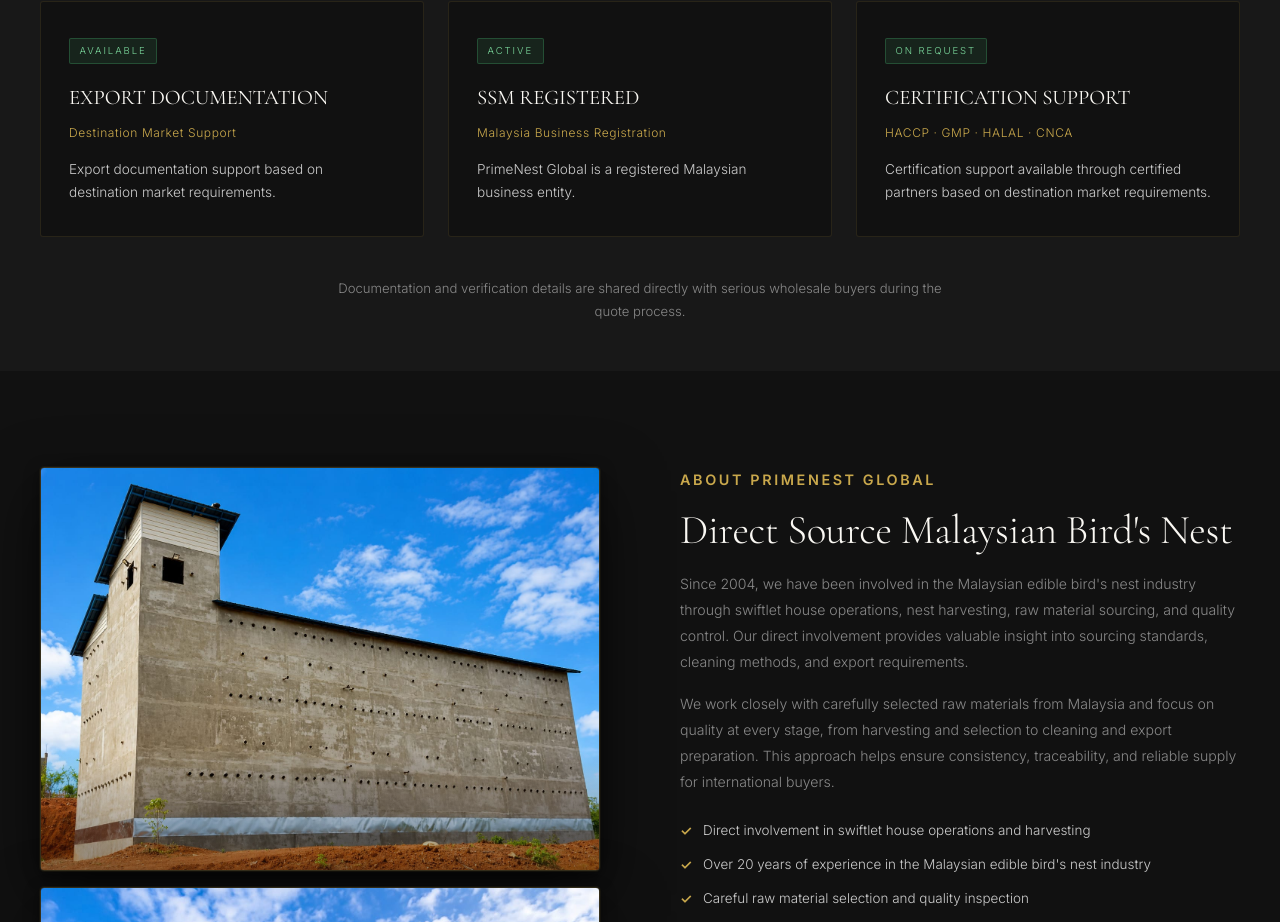
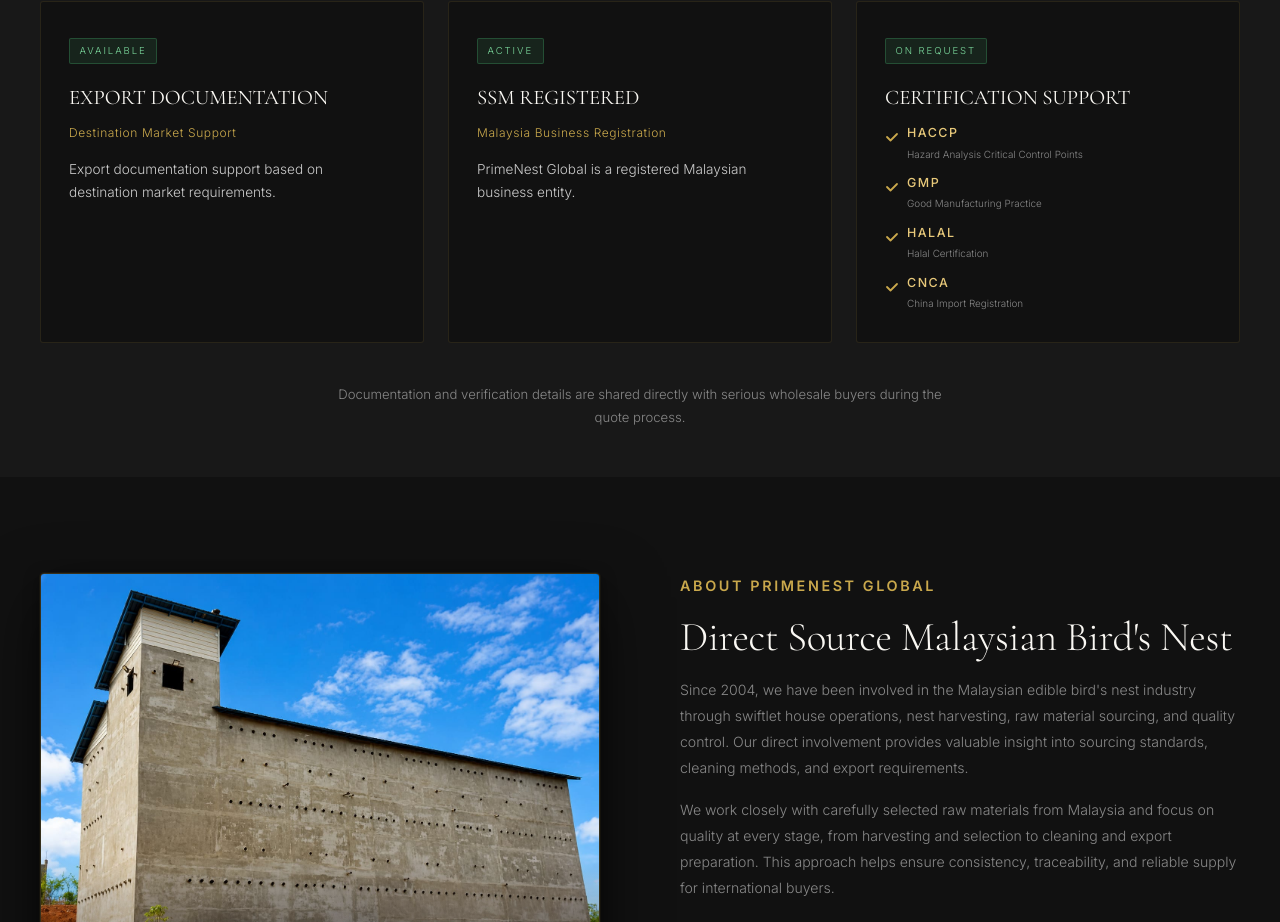
Before and after one commit to shereenkong28/primenest-website, a React (Vite) app in the folder primenest-react/: page / in a window 1280 px wide. Shown: the part 4800-5722 px from the top of the page. Built offline with nearby package versions, Linux system fonts and the light colour scheme; no server answers.

Commit message:
Certification Support: gold tick items in 6-card grid, remove cert-panel

```diff
--- a/primenest-react/src/components/Compliance.jsx
+++ b/primenest-react/src/components/Compliance.jsx
@@ -1,5 +1,20 @@
 import { FadeIn, StaggerContainer, StaggerItem } from './FadeIn'
 import { T } from '../contexts/LangContext'
+
+function CheckIcon() {
+  return (
+    <svg viewBox="0 0 14 14" fill="none" xmlns="http://www.w3.org/2000/svg" aria-hidden="true">
+      <path d="M2 7l3.5 3.5L12 4" stroke="currentColor" strokeWidth="1.8" strokeLinecap="round" strokeLinejoin="round"/>
+    </svg>
+  )
+}
+
+const certSupportItems = [
+  { code: 'HACCP', subEn: 'Hazard Analysis Critical Control Points', subZh: '危害分析关键控制点' },
+  { code: 'GMP',   subEn: 'Good Manufacturing Practice',             subZh: '良好生产规范' },
+  { code: 'HALAL', subEn: 'Halal Certification',                     subZh: '清真认证' },
+  { code: 'CNCA',  subEn: 'China Import Registration',               subZh: '中国进口注册认证' },
+]
 
 const certs = [
   {
@@ -40,12 +55,9 @@
   {
     status: 'active', statusEn: 'On Request', statusZh: '可安排',
     titleEn: 'CERTIFICATION SUPPORT', titleZh: '认证支持',
-    subEn: 'HACCP · GMP · HALAL · CNCA', subZh: 'HACCP · GMP · HALAL · CNCA',
-    descEn: 'Certification support available through certified partners based on destination market requirements.',
-    descZh: '可根据进口国市场要求，通过认证合作方安排相关认证支持。',
+    items: certSupportItems,
   },
 ]
-
 
 export default function Compliance() {
   return (
@@ -79,8 +91,25 @@
                 <T en={c.statusEn} zh={c.statusZh} />
               </span>
               <h3><T en={c.titleEn} zh={c.titleZh} /></h3>
-              <div className="cert-card__sub"><T en={c.subEn} zh={c.subZh} /></div>
-              <p><T en={c.descEn} zh={c.descZh} /></p>
+
+              {c.items ? (
+                <div className="cert-card__items">
+                  {c.items.map((item, j) => (
+                    <div key={j} className="cert-card__item">
+                      <span className="cert-card__check"><CheckIcon /></span>
+                      <div>
+                        <div className="cert-card__code">{item.code}</div>
+                        <div className="cert-card__item-sub"><T en={item.subEn} zh={item.subZh} /></div>
+                      </div>
+                    </div>
+                  ))}
+                </div>
+              ) : (
+                <>
+                  <div className="cert-card__sub"><T en={c.subEn} zh={c.subZh} /></div>
+                  <p><T en={c.descEn} zh={c.descZh} /></p>
+                </>
+              )}
             </StaggerItem>
           ))}
         </StaggerContainer>
--- a/primenest-react/src/index.css
+++ b/primenest-react/src/index.css
@@ -1203,82 +1203,22 @@
 .cert-card p { font-size: .85rem; color: var(--grey-light); line-height: 1.7; }
 .cert-note { text-align: center; margin-top: 2.5rem; font-size: .82rem; color: var(--grey); max-width: 640px; margin-inline: auto; }
 
-/* ─── CERTIFICATION SUPPORT panel ─── */
-.cert-panel {
-  margin-top: 1.75rem;
-  padding: 2rem 1.75rem;
-  background: var(--black-2);
-  border: 1px solid rgba(201,168,76,.12);
-  border-radius: var(--radius);
-  transition: border-color var(--ease), transform var(--ease), box-shadow var(--ease);
-}
-.cert-panel:hover {
-  border-color: rgba(201,168,76,.4);
-  transform: translateY(-2px);
-  box-shadow: 0 12px 32px rgba(201,168,76,0.1);
-}
-.cert-panel__eyebrow {
-  display: block;
-  font-family: var(--font-display);
-  font-size: 1.3rem;
-  font-weight: 400;
-  letter-spacing: -.005em;
-  color: var(--white);
-  margin-bottom: 1.25rem;
-}
-.cert-panel__items {
-  display: flex;
-  align-items: flex-start;
-  gap: 2.5rem;
-}
-.cert-panel__item {
-  display: flex;
-  align-items: flex-start;
-  gap: .5rem;
-  flex-shrink: 0;
-}
-.cert-panel__check {
-  width: 14px;
-  height: 14px;
+/* Certification Support card — gold tick items */
+.cert-card__items { display: flex; flex-direction: column; gap: .7rem; margin-top: .25rem; }
+.cert-card__item { display: flex; align-items: flex-start; gap: .5rem; }
+.cert-card__check {
+  width: 14px; height: 14px;
   color: var(--gold);
   flex-shrink: 0;
   margin-top: 2px;
 }
-.cert-panel__check svg { width: 100%; height: 100%; }
-.cert-panel__code {
-  font-size: .78rem;
-  font-weight: 500;
-  letter-spacing: .12em;
-  text-transform: uppercase;
-  color: var(--gold-light);
-  margin-bottom: .2rem;
-}
-.cert-panel__sub {
-  font-size: .62rem;
-  color: var(--grey);
-  line-height: 1.45;
-}
-.cert-panel__note {
-  margin-top: 1rem;
-  padding-top: .85rem;
-  border-top: 1px solid rgba(201,168,76,.07);
-  font-size: .85rem;
-  color: var(--grey-light);
-  line-height: 1.7;
-}
-
-/* Tablet + Mobile: 2×2 compact grid */
-@media (max-width: 768px) {
-  .cert-panel { padding: .9rem 1rem .8rem; margin-top: 1.25rem; }
-  .cert-panel__eyebrow { margin-bottom: .7rem; }
-  .cert-panel__items {
-    display: grid;
-    grid-template-columns: 1fr 1fr;
-    gap: .65rem 1.25rem;
-  }
-  .cert-panel__check { width: 13px; height: 13px; }
-  .cert-panel__note { margin-top: .8rem; padding-top: .7rem; }
-}
+.cert-card__check svg { width: 100%; height: 100%; }
+.cert-card__code {
+  font-size: .78rem; font-weight: 500;
+  letter-spacing: .12em; text-transform: uppercase;
+  color: var(--gold-light); margin-bottom: .15rem;
+}
+.cert-card__item-sub { font-size: .62rem; color: var(--grey); line-height: 1.45; }
 
 /* ─── WHOLESALE PRICING ─── */
 .wp-group { margin-bottom: 3.5rem; }
```
Also changed, not shown: 5 other files (tests, documents, lock files or other folders).
